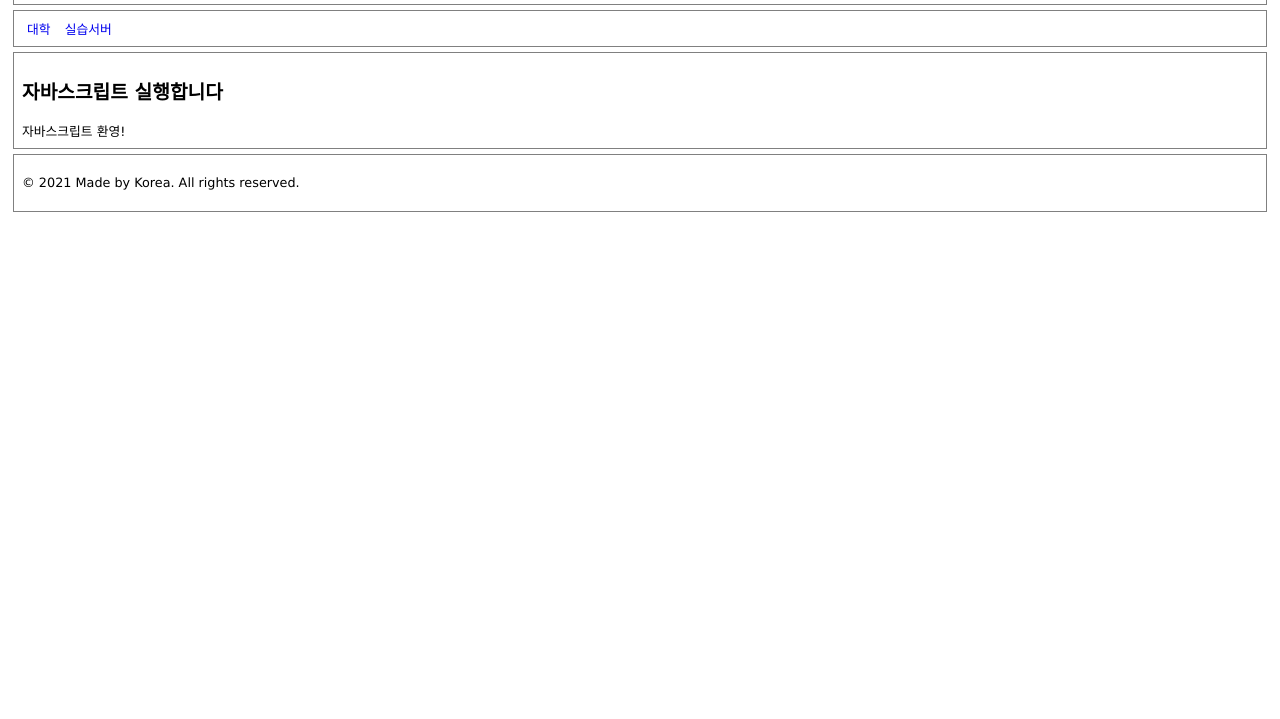
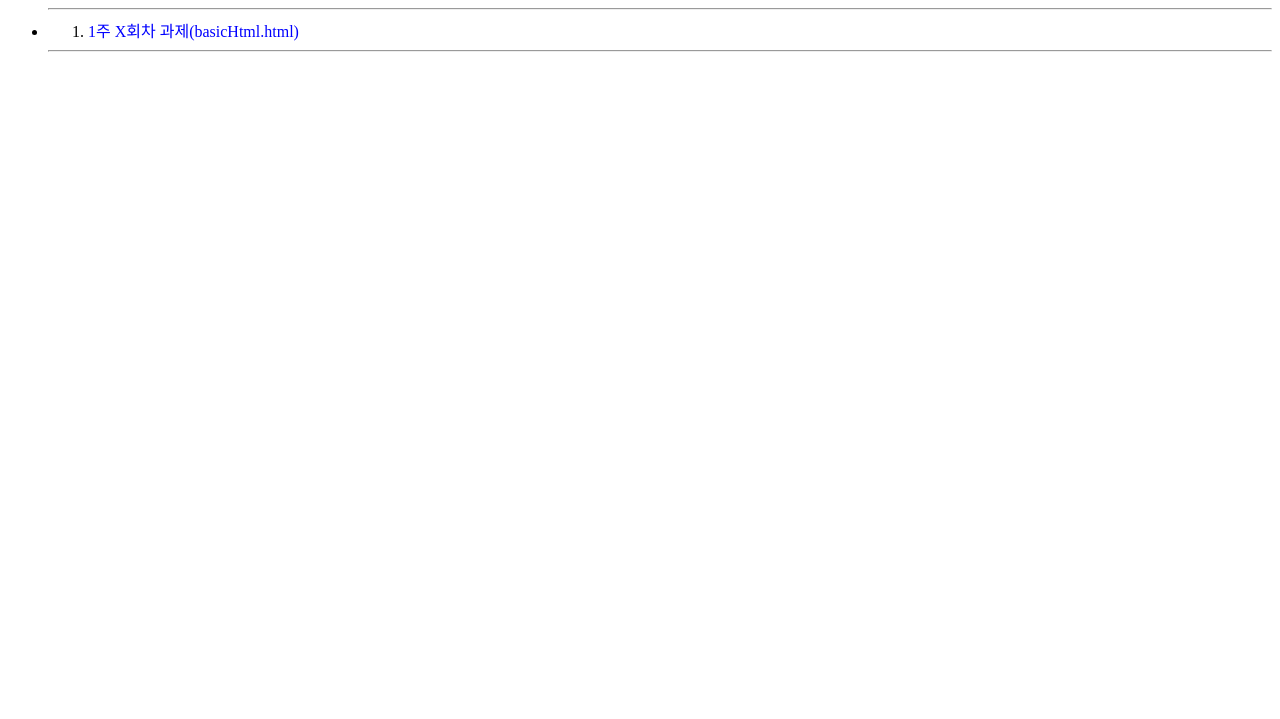
Before and after one commit to wjunlee/wjunlee.github.io, a plain HTML site: page index.html in a window 1280 px wide. Shown: the part 81-800 px from the top of the page. Drawn offline with Linux system fonts and the light colour scheme.

Commit message:
Update index.html

```diff
--- a/index.html
+++ b/index.html
@@ -1,39 +1,18 @@
-<!doctype html> <!--  index.html  -->
-<html>
-<head>
-<meta http-equiv="Content-Type" content="text/html; charset=utf-8"/>
-<meta name="viewport" content="width=device-width, initial-scale=1"/>
-<style>
- body {font-family: Verdana, sans-serif; font-size:0.8em;}
- header, nav, section, article, footer
- {border:1px solid gray; margin:5px; padding:8px;}
- section#displayArea {heigth:210px;}
- nav ul {margin:0; padding:0;}
- nav ul li {display:inline; margin:5px;}
- a {text-decoration:none;}
- #id_form {width:100px; height:14px; color:red;}
-</style>
-<script type="text/javascript">
- function fnTest(){
- document.write("자바스크립트 환영!")
- alert("자바스크립트 환영!!");
- }
-</script>
-<title>자바스크립트 실습</title>
-</head>
+<!doctype html> <!-- index.html -->
+<html><head>
+ <meta charset="utf-8"/>
+ <meta name="viewport" content="width=device-width,initial-scale=1"/>
+ <title>개인 과제 리스트</title>
+ <style>
+  a:link {color:blue; text-decoration:none;} a:visited {color:purple; text-decoration:none;}
+  a:hover {text-decoration:underline;} a:active {color:red; text-decoration:none;}
+ </style></head>
 <body>
- <header>
-  <h2>자바스크립트를 환영합니다</h2></header>
- <nav>
-  <ul>
-   <li><a href="http://www.dju.ac.kr">대학</a></li>
-   <li><a href="http://hive.dju.ac.kr">실습서버</a></li>
-  </ul></nav>
- <section>
-  <h2>자바스크립트 실행합니다</h2>
-   <script>fnTest();</script>
-  </section>
-  <footer>
-   <p>&copy; 2021 Made by Korea. All rights reserved.</p></footer>
-</body>
-</html>
+ <h1>Jun Woo Lee 과제 List</h3>
+  <ul><hr/>
+   <li 1주 X회차 </li>
+   <ol>
+    <li><a href="https://wjunlee.github.io/html5/basicHtml.html">1주 X회차 과제(basicHtml.html)</a></li>
+   </ol><hr/>
+   </ul>
+ </body></html>
```
